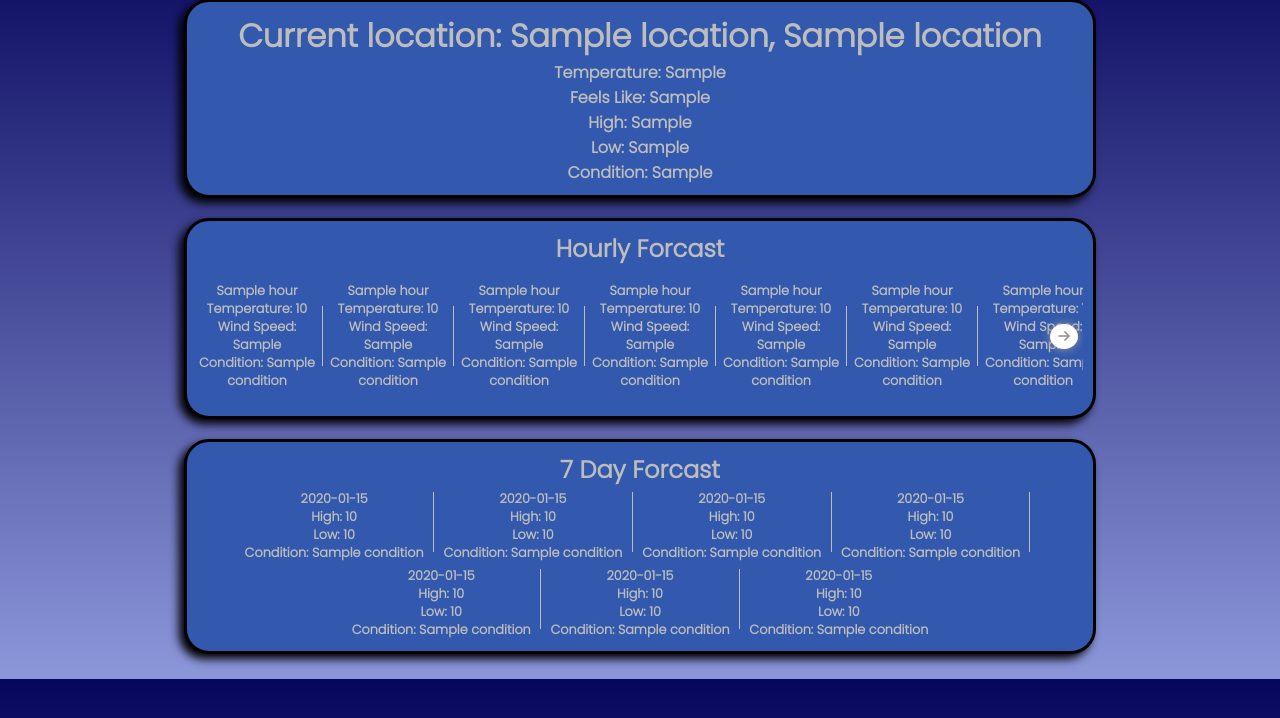
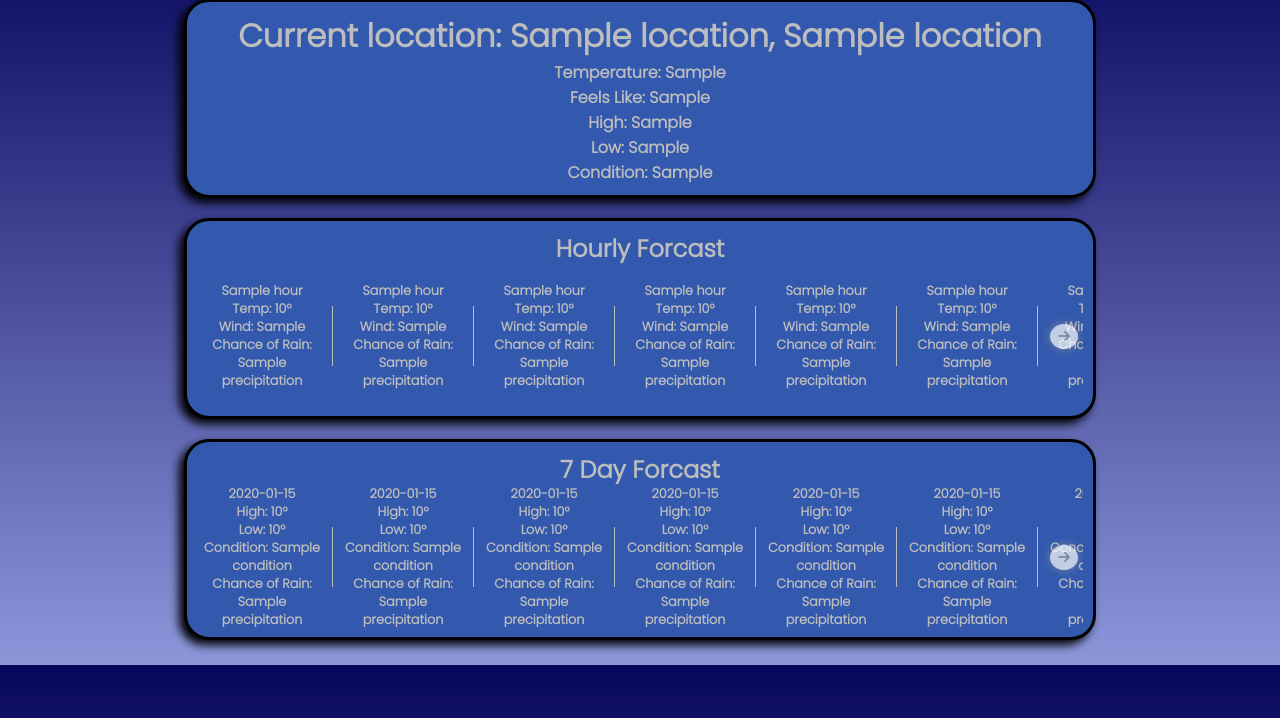
Before and after one commit to MummeJ/Weather_App, a Flask app: template flaskr/templates/index.html in a window 1280 px wide. Shown: the part 75-793 px from the top of the page. Run offline with Flask 2, Linux system fonts and the light colour scheme; the template is opened without the code that fills it: most values are stand-ins (such as "Sample title", 1, 10 or a date in 2020); form fields are guessed from the names that the template uses; some libraries are stand-ins or nearby versions.

Commit message:
Added scroll functionality to daily section

```diff
--- a/flaskr/api_request.py
+++ b/flaskr/api_request.py
@@ -45,16 +45,16 @@ def get_future_weather(city, state):
         daily_weather[num] = {}
         daily_weather[num]['temp_high'] = str(round(day['temp']['max']))
         daily_weather[num]['temp_low'] = str(round(day['temp']['min']))
+        daily_weather[num]['precipitation'] = str(int(day['pop'] * 100)) + '%'
         daily_weather[num]['condition'] = str(day['weather'][0]['main'])
-        daily_weather[num]['precipitation'] = str(day['pop'] * 100) + '%'
         num += 1
     num = 0
     hourly_weather = {}
     for hour in dict['hourly']:
         hourly_weather[num] = {}
         hourly_weather[num]['temp'] = str(round(hour['temp']))
-        hourly_weather[num]['precipitation'] = str(hour['pop'] * 100) + '%'
-        hourly_weather[num]['wind_speed'] = str(round(hour['wind_speed']))
+        hourly_weather[num]['precipitation'] = str(int(hour['pop'] * 100)) + '%'
+        hourly_weather[num]['wind_speed'] = str(round(hour['wind_speed'])) + 'mph'
         hourly_weather[num]['condition'] = str(hour['weather'][0]['main'])
         num += 1
     return hourly_weather, daily_weather
--- a/flaskr/static/css/main.css
+++ b/flaskr/static/css/main.css
@@ -108,7 +108,7 @@ span {
   margin-bottom: 20px;
 }
 
-.horizontal-scroll {
+.hourly-horizontal-scroll {
   width: 100%;
   height: 140px;
   background-color: #3259ad;
@@ -120,11 +120,12 @@ span {
   overflow: hidden;
 }
 
-.horizontal-scroll .btn-scroll {
+.hourly-horizontal-scroll .btn-scroll {
   background-color: #fff;
   color: #999;
   padding: 5px 8px;
   box-shadow: 0 0 10px #999;
+  opacity: 70%;
   border: 0;
   border-radius: 50%;
   margin: 0px 5px;
@@ -144,12 +145,11 @@ span {
 }
 
 .hour {
-  width: 120px;
+  width: 130px;
   justify-content: center;
   display: inline-block;
   margin: auto;
   font-size: .8rem;
-
 }
 
 .day_forcast {
@@ -161,6 +161,48 @@ span {
   border-radius: 25px;
   box-shadow: -5px 5px 10px black;
   text-align: center;
+}
+.daily-horizontal-scroll {
+  width: 100%;
+  height: 140px;
+  background-color: #3259ad;
+  display: flex;
+  justify-content: space-between;
+  flex-direction: row;
+  align-items: center;
+  position: relative;
+  overflow: hidden;
+}
+
+.daily-horizontal-scroll .btn-scroll {
+  background-color: #fff;
+  color: #999;
+  padding: 5px 8px;
+  box-shadow: 0 0 10px #999;
+  opacity: 70%;
+  border: 0;
+  border-radius: 50%;
+  margin: 0px 5px;
+  z-index: 1;
+  cursor: pointer;
+  transition: 0.5s;
+}
+
+.daily-container {
+  display: flex;
+  flex-direction: row;
+  justify-content: flex-start;
+  align-items: center;
+  position: absolute;
+  left: 0;
+  transition: 0.5s all ease-out;
+}
+.day {
+  width: 130px;
+  justify-content: center;
+  display: inline-block;
+  margin: auto;
+  font-size: .8rem;
 }
 
 .search-bar {
@@ -209,16 +251,6 @@ input:-webkit-autofill:focus,
 input:-webkit-autofill:active  {
   transition: background-color 50000s;
   -webkit-text-fill-color: #fff !important;
-}
-
-
-.day {
-  justify-content: center;
-  display: inline-block;
-  /* width: 25px;
-  height: 100px; */
-  margin: auto;
-  font-size: .8rem;
 }
 
 .break {
--- a/flaskr/templates/index.html
+++ b/flaskr/templates/index.html
@@ -12,16 +12,16 @@
     </div>
     <div class="hour_forcast">
       <h2>Hourly Forcast</h2>
-      <div class="horizontal-scroll">
-        <button class="btn-scroll" id="btn-scroll-left" onclick="scrollHorizontally(1)"><i class="fas fa-arrow-left"></i></button>
-        <button class="btn-scroll" id="btn-scroll-right" onclick="scrollHorizontally(-1)"><i class="fas fa-arrow-right"></i></button>
+      <div class="hourly-horizontal-scroll">
+        <button class="btn-scroll" id="hourly-btn-scroll-left" onclick="scrollHorizontally(1)"><i class="fas fa-arrow-left"></i></button>
+        <button class="btn-scroll" id="hourly-btn-scroll-right" onclick="scrollHorizontally(-1)"><i class="fas fa-arrow-right"></i></button>
         <div class="hourly-container">
           {% for index in range(12) %}
           <div class="hour">
             <p>{{ hours[index] }}</p>
-            <p>Temperature: {{ hourly_weather[index]['temp'] }}</p>
-            <p>Wind Speed: {{ hourly_weather[index]['wind_speed'] }}</p>
-            <p>Condition: {{ hourly_weather[index]['condition'] }}</p>
+            <p>Temp: {{ hourly_weather[index]['temp'] }}&deg;</p>
+            <p>Wind: {{ hourly_weather[index]['wind_speed'] }}</p>
+            <p>Chance of Rain: {{ hourly_weather[index]['precipitation']}}</p>
           </div>
           {% if index < 11 %}
           <div class="break"></div>
@@ -32,17 +32,24 @@
     </div>
     <div class="day_forcast">
       <h2>7 Day Forcast</h2>
+      <div class="daily-horizontal-scroll">
+        <button class="btn-scroll" id="daily-btn-scroll-left" onclick="dScrollHorizontally(1)"><i class="fas fa-arrow-left"></i></button>
+        <button class="btn-scroll" id="daily-btn-scroll-right" onclick="dScrollHorizontally(-1)"><i class="fas fa-arrow-right"></i></button>
+        <div class="daily-container">
           {% for index in range(7) %}
           <div class="day">
             <p>{{ daily_dates[index] }}</p>
-        <p>High: {{ daily_weather[index]['temp_high'] }}</p>
-        <p>Low: {{ daily_weather[index]['temp_low'] }}</p>
+            <p>High: {{ daily_weather[index]['temp_high'] }}&deg;</p>
+            <p>Low: {{ daily_weather[index]['temp_low'] }}&deg;</p>
             <p>Condition: {{ daily_weather[index]['condition'] }}</p>
+            <p>Chance of Rain: {{ daily_weather[index]['precipitation']}}</p>
           </div>
           {% if index < 6 %}
           <div class="break"></div>
           {% endif %}
           {% endfor %}
+  	    </div>
+      </div>
     </div>
     <span>{% with messages = get_flashed_messages() %}
     {% if messages %}
@@ -56,9 +63,9 @@
       let currentScrollPosition = 0;
       let scrollAmount = 320;
       const sConst = document.querySelector(".hourly-container")
-      const hScroll = document.querySelector(".horizontal-scroll")
-      const btnScrollLeft = document.querySelector("#btn-scroll-left")
-      const btnScrollRight = document.querySelector("#btn-scroll-right")
+      const hScroll = document.querySelector(".hourly-horizontal-scroll")
+      const btnScrollLeft = document.querySelector("#hourly-btn-scroll-left")
+      const btnScrollRight = document.querySelector("#hourly-btn-scroll-right")
       let maxScroll = -sConst.offsetWidth + hScroll.offsetWidth;
       btnScrollLeft.style.opacity = '0';
       function scrollHorizontally(val){
@@ -67,17 +74,42 @@
           currentScrollPosition = 0;
           btnScrollLeft.style.opacity = '0';
         }else{
-          btnScrollLeft.style.opacity = '1';
+          btnScrollLeft.style.opacity = '.7';
         }
         if(currentScrollPosition < maxScroll){
           currentScrollPosition = maxScroll;
           btnScrollRight.style.opacity = '0';
         }else{
-          btnScrollRight.style.opacity = '1';
+          btnScrollRight.style.opacity = '.7';
         }
         sConst.style.left = currentScrollPosition + "px";
       }
-
+    </script>
+    <script>
+      let dCurrentScrollPosition = 0;
+      let dScrollAmount = 320;
+      const dSConst = document.querySelector(".daily-container")
+      const dHScroll = document.querySelector(".daily-horizontal-scroll")
+      const dBtnScrollLeft = document.querySelector("#daily-btn-scroll-left")
+      const dBtnScrollRight = document.querySelector("#daily-btn-scroll-right")
+      let dMaxScroll = -dSConst.offsetWidth + dHScroll.offsetWidth;
+      dBtnScrollLeft.style.opacity = '0';
+      function dScrollHorizontally(val){
+        dCurrentScrollPosition += (val * dScrollAmount);
+        if (dCurrentScrollPosition > 0){
+          dCurrentScrollPosition = 0;
+          dBtnScrollLeft.style.opacity = '0';
+        }else{
+          dBtnScrollLeft.style.opacity = '.7';
+        }
+        if(dCurrentScrollPosition < dMaxScroll){
+          dCurrentScrollPosition = dMaxScroll;
+          dBtnScrollRight.style.opacity = '0';
+        }else{
+          dBtnScrollRight.style.opacity = '.7';
+        }
+        dSConst.style.left = dCurrentScrollPosition + "px";
+      }
     </script>
   </div>
 
```
Lines whose indentation alone changed are shown as unchanged.
